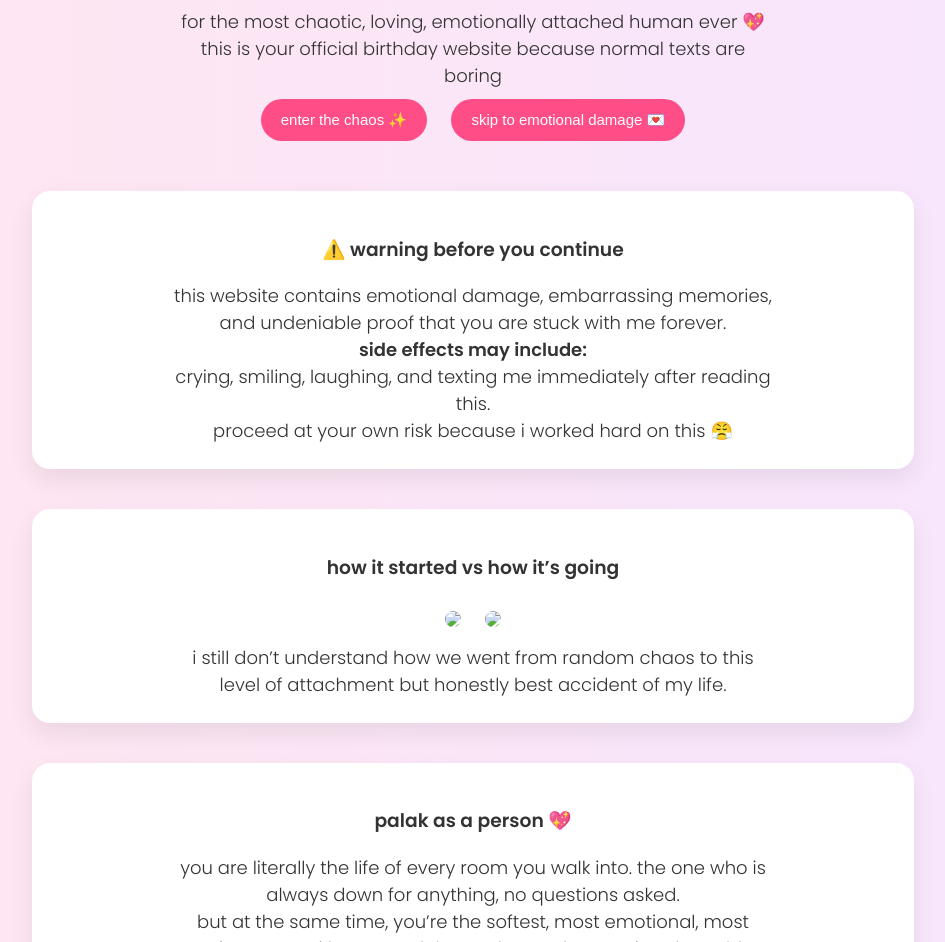
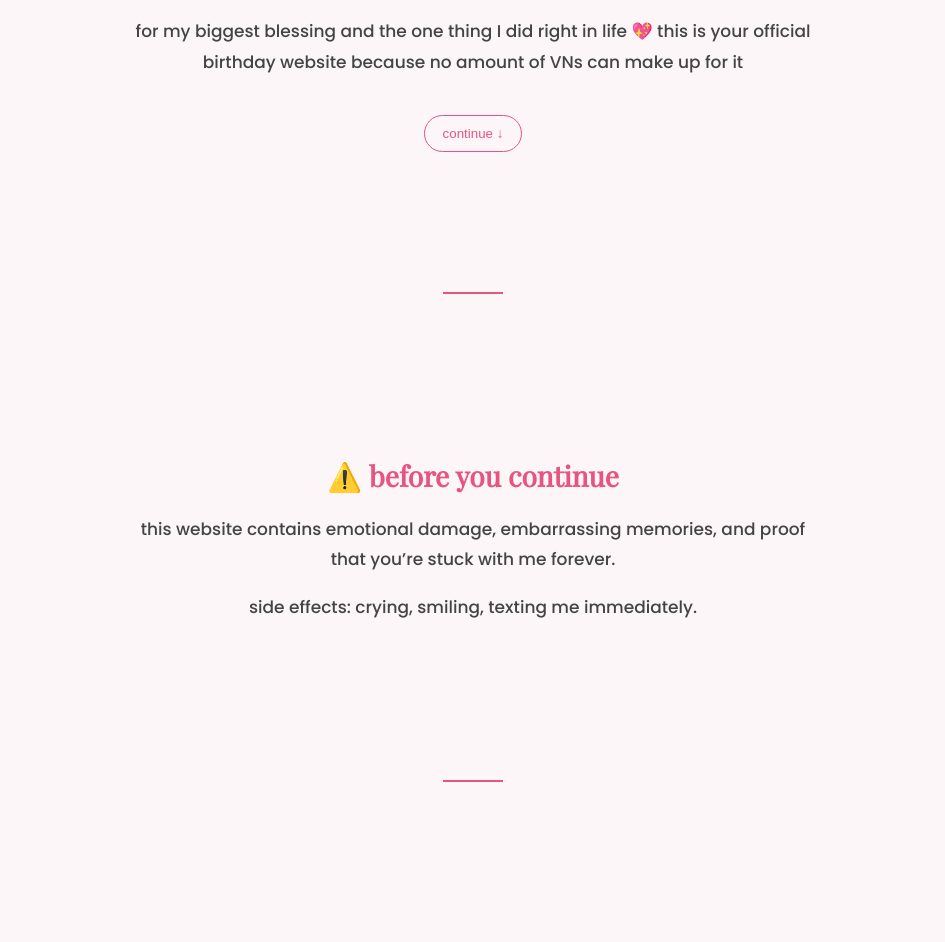
Before and after one commit to Himzie/palak-birthday, a plain HTML site: page index.html in a window 1280 px wide. Shown: the part 192-1134 px from the top of the page, without its empty margins (167-1112 px from the left). Drawn offline with nearby package versions, Linux system fonts and the light colour scheme.

Commit message:
Update index.html

```diff
--- a/index.html
+++ b/index.html
@@ -1,55 +1,66 @@
 <!DOCTYPE html>
-<html>
+<html lang="en">
 <head>
+  <meta charset="UTF-8">
   <title>Happy Birthday Palak 💖</title>
 
-  <link href="https://fonts.googleapis.com/css2?family=Poppins:wght@300;600&display=swap" rel="stylesheet">
+  <!-- Fonts (very similar to original site) -->
+  <link href="https://fonts.googleapis.com/css2?family=Playfair+Display&family=Poppins:wght@300;500&display=swap" rel="stylesheet">
 
   <style>
     body {
       margin: 0;
+      background: #fdf6f9;
       font-family: 'Poppins', sans-serif;
-      background: linear-gradient(to right, #ffe6f0, #f7e6ff);
       text-align: center;
-      color: #333;
+      color: #444;
+    }
+
+    .section {
+      padding: 80px 20px;
+      max-width: 700px;
+      margin: auto;
     }
 
     h1 {
-      font-size: 55px;
-      color: #ff4d88;
-      margin-top: 80px;
+      font-family: 'Playfair Display', serif;
+      font-size: 48px;
+      color: #e75480;
+    }
+
+    h2 {
+      font-family: 'Playfair Display', serif;
+      font-size: 28px;
+      color: #e75480;
+      margin-bottom: 20px;
     }
 
     p {
-      font-size: 18px;
-      max-width: 600px;
-      margin: auto;
+      font-size: 17px;
+      line-height: 1.8;
     }
 
     .btn {
-      padding: 12px 20px;
-      margin: 10px;
-      border: none;
+      margin-top: 20px;
+      padding: 10px 18px;
+      border: 1px solid #e75480;
       border-radius: 25px;
-      background: #ff4d88;
-      color: white;
+      background: transparent;
+      color: #e75480;
       cursor: pointer;
-      font-size: 15px;
-    }
-
-    .box {
-      background: white;
-      margin: 40px auto;
-      padding: 25px;
-      width: 65%;
-      border-radius: 18px;
-      box-shadow: 0 10px 25px rgba(0,0,0,0.08);
     }
 
     img {
       width: 220px;
-      border-radius: 12px;
       margin: 10px;
+      border-radius: 10px;
+    }
+
+    .divider {
+      margin: 60px auto;
+      width: 60px;
+      height: 2px;
+      background: #e75480;
     }
   </style>
 </head>
@@ -57,89 +68,79 @@
 <body>
 
 <!-- LANDING -->
-<h1>HAPPY BIRTHDAY PALAK 🎂</h1>
+<div class="section">
+  <h1>Happy Birthday Palak 🎂</h1>
+  <p>
+    for my biggest blessing and the one thing I did right in life 💖
+    this is your official birthday website because no amount of VNs can make up for it
+  </p>
 
-<p>
-for the most chaotic, loving, emotionally attached human ever 💖
-this is your official birthday website because normal texts are boring
-</p>
+  <button class="btn" onclick="scrollToSection('letter')">continue ↓</button>
+</div>
 
-<button class="btn" onclick="scrollToSection('chaos')">enter the chaos ✨</button>
-<button class="btn" onclick="scrollToSection('letter')">skip to emotional damage 💌</button>
-
+<div class="divider"></div>
 
 <!-- DISCLAIMER -->
-<div id="chaos" class="box">
-  <h3>⚠️ warning before you continue</h3>
-
+<div class="section">
+  <h2>⚠️ before you continue</h2>
   <p>
     this website contains emotional damage, embarrassing memories,
-    and undeniable proof that you are stuck with me forever.
+    and proof that you’re stuck with me forever.
   </p>
-
   <p>
-    <b>side effects may include:</b><br>
-    crying, smiling, laughing, and texting me immediately after reading this.
-  </p>
-
-  <p>
-    proceed at your own risk because i worked hard on this 😤
+    side effects: crying, smiling, texting me immediately.
   </p>
 </div>
 
+<div class="divider"></div>
 
 <!-- MEMORIES -->
-<div class="box">
-  <h3>how it started vs how it’s going</h3>
+<div class="section">
+  <h2>how it started vs how it’s going</h2>
 
   <img src="photo1.jpg">
   <img src="photo2.jpg">
 
   <p>
-    i still don’t understand how we went from random chaos to this level of attachment
-    but honestly best accident of my life.
+    i still don’t understand how we went from random chaos
+    to this level of attachment… but best accident of my life.
   </p>
 </div>
 
+<div class="divider"></div>
 
-<!-- ABOUT HER -->
-<div class="box">
-  <h3>palak as a person 💖</h3>
+<!-- ABOUT -->
+<div class="section">
+  <h2>palak as a person 💖</h2>
 
   <p>
-    you are literally the life of every room you walk into.
-    the one who is always down for anything, no questions asked.
+    you’re the life of every room.
+    always down for anything, no questions asked.
   </p>
 
   <p>
-    but at the same time, you’re the softest, most emotional,
-    most caring person i know… and that’s what makes you irreplaceable.
+    but also the softest, most emotional,
+    most caring person i know.
   </p>
 </div>
 
+<div class="divider"></div>
 
 <!-- LETTER -->
-<div id="letter" class="box">
-  <h3>a note for you 💌</h3>
+<div id="letter" class="section">
+  <h2>a note for you 💌</h2>
 
   <p>
-    palak,
-    i don’t think you even realize how much you mean to me.
+    palak, i don’t think you even realize how much you mean to me.
   </p>
 
   <p>
-    you’re my go-to person, my comfort, my chaos partner,
-    and honestly one of the best things that’s ever happened to me.
+    you’re my comfort, my chaos partner,
+    and one of the best things that’s ever happened to me.
   </p>
 
   <p>
-    no matter what happens, just know you will always have me.
-    through every phase, every breakdown, every random plan.
-  </p>
-
-  <p>
-    i’m so grateful for you.
-    and i wouldn’t trade this friendship for anything.
+    no matter what happens, you’ll always have me.
   </p>
 
   <p>
@@ -147,17 +148,33 @@ this is your official birthday website because normal texts are boring
   </p>
 </div>
 
+<div class="divider"></div>
 
 <!-- FINAL -->
-<div class="box">
-  <h3>final message 🎁</h3>
-
+<div class="section">
+  <h2>final message 🎁</h2>
   <p>
     you’re stuck with me for life btw
     no returns, no refunds 💅
   </p>
 </div>
 
+<div class="divider"></div>
+
+<!-- REASONS -->
+<div class="section">
+  <h2>reasons you’re actually my favourite human 💖</h2>
+
+  <p><b>you get me:</b><br>like actually understand me without explaining everything</p>
+
+  <p><b>you make things lighter:</b><br>everything feels okay with you</p>
+
+  <p><b>you love loudly:</b><br>and make people feel seen</p>
+
+  <p><b>you hype me up:</b><br>my personal cheerleader fr</p>
+
+  <p><b>you’re home:</b><br>and that means everything</p>
+</div>
 
 <script>
 function scrollToSection(id) {
```
